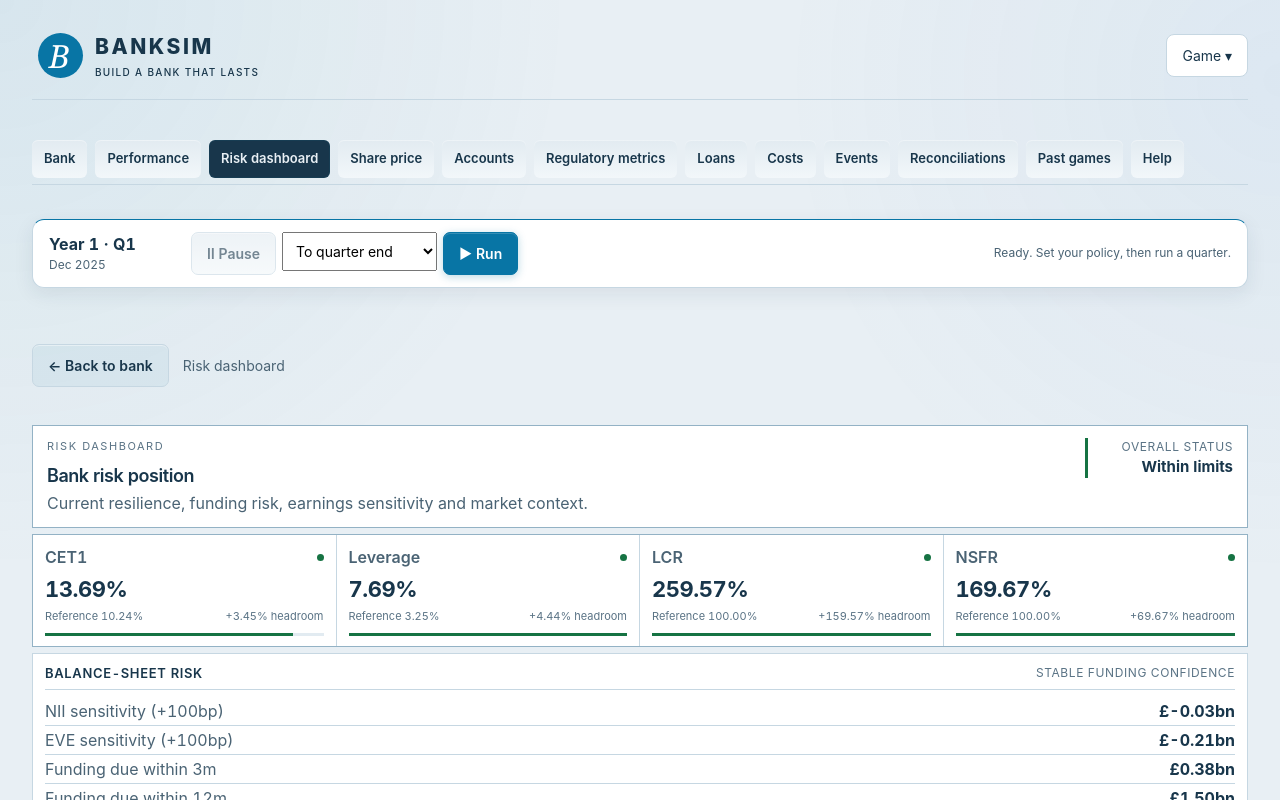
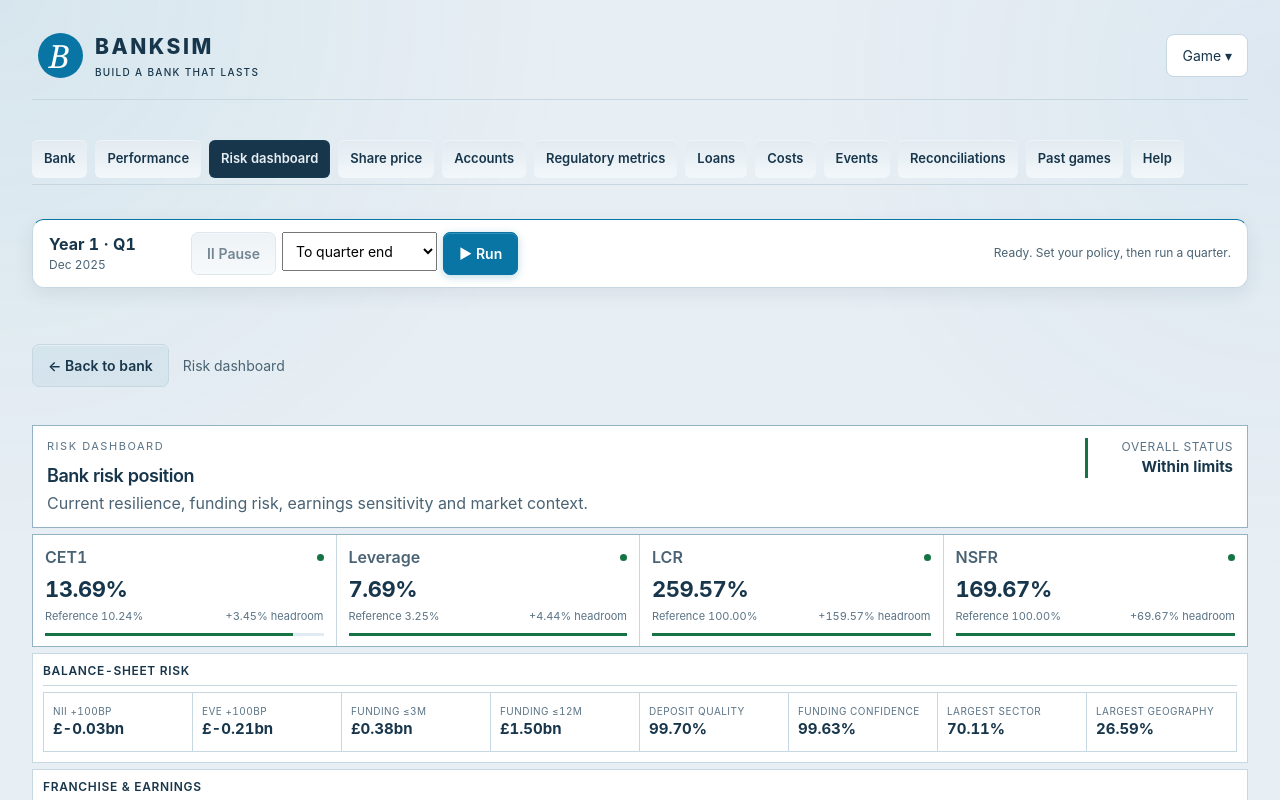
Before and after one commit to andrewlinn957/banksim, a React (Vite) app: page / in a window 1280 px wide. Both pictures are taken after a click on the button "Risk dashboard". Shown: the top 800 px of the page. Built offline with nearby package versions, Linux system fonts and the light colour scheme.

Commit message:
Restore macro intelligence to risk dashboard
Rework the Risk dashboard into dense horizontal data strips and restore regime, R*, macro factors and gilt-curve diagnostics.

```diff
--- a/src/components/RiskDashboard.css
+++ b/src/components/RiskDashboard.css
@@ -1,5 +1,5 @@
 .risk-command {
-  gap: 10px;
+  gap: 8px;
 }
 
 .risk-command-header {
@@ -58,8 +58,7 @@
 
 .risk-signal-label,
 .risk-signal-meta,
-.risk-panel-heading,
-.risk-data-list > div {
+.risk-panel-heading {
   display: flex;
   align-items: center;
   justify-content: space-between;
@@ -110,54 +109,83 @@
   height: 100%;
 }
 
-.risk-command-grid {
-  display: grid;
-  grid-template-columns: repeat(2, minmax(0, 1fr));
-  gap: 8px;
-}
-
 .risk-command-panel {
   border: 1px solid var(--border);
   background: var(--panel-strong);
-  padding: 10px 12px;
-}
-
-.risk-command-panel-wide {
-  grid-column: 1 / -1;
+  padding: 8px 10px 10px;
+  min-width: 0;
 }
 
 .risk-panel-heading {
-  margin-bottom: 7px;
-  padding-bottom: 6px;
+  margin-bottom: 6px;
+  padding-bottom: 5px;
   border-bottom: 1px solid var(--border);
 }
 
 .risk-panel-heading h3 {
   margin: 0;
-  font-size: 13px;
+  font-size: 12px;
   text-transform: uppercase;
-  letter-spacing: .05em;
+  letter-spacing: .055em;
 }
 
-.risk-data-list {
-  margin: 0;
+.risk-metric-strip {
+  display: grid;
+  gap: 0;
+  border: 1px solid var(--border);
+  overflow-x: auto;
+  overscroll-behavior-inline: contain;
+  scrollbar-width: thin;
 }
 
-.risk-data-list > div {
-  min-height: 29px;
-  border-bottom: 1px solid var(--border);
+.risk-strip-balance { grid-template-columns: repeat(8, minmax(145px, 1fr)); }
+.risk-strip-franchise { grid-template-columns: repeat(6, minmax(150px, 1fr)); }
+.risk-strip-macro { grid-template-columns: repeat(10, minmax(135px, 1fr)); }
+.risk-strip-factors { grid-template-columns: repeat(4, minmax(160px, 1fr)); }
+.risk-strip-curve { grid-template-columns: repeat(7, minmax(110px, 1fr)); }
+.risk-strip-curve-diagnostics { grid-template-columns: repeat(6, minmax(130px, 1fr)); }
+
+.risk-metric {
+  min-width: 0;
+  min-height: 58px;
+  padding: 7px 9px;
+  border-right: 1px solid var(--border);
+  display: flex;
+  flex-direction: column;
+  justify-content: center;
 }
 
-.risk-data-list > div:last-child { border-bottom: 0; }
+.risk-metric:last-child { border-right: 0; }
 
-.risk-data-list dt {
-  color: var(--muted);
+.risk-metric > span {
+  color: var(--dim);
+  font-size: 10px;
+  line-height: 1.2;
+  text-transform: uppercase;
+  letter-spacing: .045em;
 }
 
-.risk-data-list dd {
-  margin: 0;
-  font-weight: 650;
-  text-align: right;
+.risk-metric > strong {
+  display: block;
+  margin-top: 3px;
+  font-size: 15px;
+  line-height: 1.15;
+  white-space: nowrap;
+}
+
+.risk-metric > small {
+  margin-top: 2px;
+  color: var(--dim);
+  font-size: 10px;
+  white-space: nowrap;
+}
+
+.risk-substrip-label {
+  margin: 7px 0 4px;
+  color: var(--dim);
+  font-size: 10px;
+  text-transform: uppercase;
+  letter-spacing: .055em;
 }
 
 .risk-delta-grid {
@@ -178,7 +206,7 @@
 .risk-delta span {
   display: block;
   color: var(--dim);
-  font-size: 11px;
+  font-size: 10px;
   text-transform: uppercase;
   letter-spacing: .04em;
 }
@@ -195,15 +223,19 @@
   .risk-signal-grid { grid-template-columns: repeat(2, minmax(0, 1fr)); }
   .risk-signal:nth-child(2) { border-right: 0; }
   .risk-signal:nth-child(-n+2) { border-bottom: 1px solid var(--border); }
-  .risk-command-grid { grid-template-columns: 1fr; }
-  .risk-command-panel-wide { grid-column: auto; }
   .risk-delta-grid { grid-template-columns: 1fr 1fr; }
   .risk-delta { border-bottom: 1px solid var(--border); }
 }
 
 @media (max-width: 560px) {
   .risk-command-header { flex-direction: column; }
-  .risk-command-status { align-items: flex-start; border-left: 0; border-top: 3px solid var(--border-strong); padding: 7px 0 0; width: 100%; }
+  .risk-command-status {
+    align-items: flex-start;
+    border-left: 0;
+    border-top: 3px solid var(--border-strong);
+    padding: 7px 0 0;
+    width: 100%;
+  }
   .risk-signal-grid { grid-template-columns: 1fr; }
   .risk-signal { border-right: 0; border-bottom: 1px solid var(--border); }
   .risk-signal:last-child { border-bottom: 0; }
--- a/src/components/RiskDashboard.tsx
+++ b/src/components/RiskDashboard.tsx
@@ -1,3 +1,4 @@
+import { ReactNode } from 'react';
 import { BankState } from '../domain/bankState';
 import { SimulationConfig } from '../domain/config';
 import { BalanceSheetSide } from '../domain/enums';
@@ -18,6 +19,19 @@ const signalState = (value: number, limit: number, watchBuffer: number): SignalS
   if (value < limit + watchBuffer) return 'watch';
   return 'good';
 };
+
+// These are the policy-rule parameters used by the UK macro model.
+// Keep the diagnostics here aligned with src/engine/ukMarketModel.ts.
+const UK_MACRO_DIAGNOSTICS = {
+  inflationTarget: 0.02,
+  neutralRealMean: 0.0125,
+  neutralRealStd: 0.0045,
+  inflationResponse: 1.5,
+  demandResponse: 0.003,
+};
+
+const titleCase = (value: string): string => value.charAt(0).toUpperCase() + value.slice(1);
+const formatFactor = (value: number): string => (Number.isFinite(value) ? value.toFixed(2) : '—');
 
 const RiskDashboard = ({ state, config, attribution }: Props) => {
   const risk = state.risk.riskMetrics;
@@ -43,6 +57,21 @@ const RiskDashboard = ({ state, config, attribution }: Props) => {
   const hasBadSignal = signals.some((item) => signalState(item.value, item.limit, item.watch) === 'bad');
   const hasWatchSignal = signals.some((item) => signalState(item.value, item.limit, item.watch) === 'watch');
   const status = state.status.hasFailed || hasBadSignal ? 'Critical' : hasWatchSignal || risk.internalCet1Headroom < 0 ? 'Attention' : 'Within limits';
+
+  const macro = state.market.macroModel;
+  const factors = macro.factors;
+  const rStarReal = UK_MACRO_DIAGNOSTICS.neutralRealMean + UK_MACRO_DIAGNOSTICS.neutralRealStd * factors.R;
+  const neutralNominal = rStarReal + UK_MACRO_DIAGNOSTICS.inflationTarget;
+  const policyTarget =
+    rStarReal +
+    state.market.inflationRate +
+    UK_MACRO_DIAGNOSTICS.inflationResponse * (state.market.inflationRate - UK_MACRO_DIAGNOSTICS.inflationTarget) +
+    UK_MACRO_DIAGNOSTICS.demandResponse * factors.D;
+
+  const curve = state.market.giltCurve;
+  const { yields, nelsonSiegel } = curve;
+  const twoTenSlope = yields.y10 - yields.y2;
+  const fiveThirtySlope = yields.y30 - yields.y5;
 
   return (
     <section className="risk-command stack" aria-label="Risk dashboard">
@@ -74,46 +103,73 @@ const RiskDashboard = ({ state, config, attribution }: Props) => {
         })}
       </div>
 
-      <div className="risk-command-grid">
-        <section className="risk-command-panel risk-command-panel-wide">
-          <div className="risk-panel-heading"><h3>Balance-sheet risk</h3><span>{risk.fundingConfidenceState} funding confidence</span></div>
-          <dl className="risk-data-list">
-            <RiskRow label="NII sensitivity (+100bp)" value={formatCurrency(risk.niiSensitivity100bp)} />
-            <RiskRow label="EVE sensitivity (+100bp)" value={formatCurrency(risk.eveSensitivity100bp)} />
-            <RiskRow label="Funding due within 3m" value={formatCurrency(risk.fundingMaturing3m)} />
-            <RiskRow label="Funding due within 12m" value={formatCurrency(risk.fundingMaturing12m)} />
-            <RiskRow label="Deposit quality" value={formatPct(risk.depositQualityIndex)} />
-            <RiskRow label="Funding confidence" value={formatPct(risk.fundingConfidenceScore)} />
-            <RiskRow label="Largest sector concentration" value={formatPct(risk.sectorConcentration)} />
-            <RiskRow label="Largest geography concentration" value={formatPct(risk.geographyConcentration)} />
-          </dl>
+      <RiskStripSection title="Balance-sheet risk" className="risk-strip-balance">
+        <Metric label="NII +100bp" value={formatCurrency(risk.niiSensitivity100bp)} />
+        <Metric label="EVE +100bp" value={formatCurrency(risk.eveSensitivity100bp)} />
+        <Metric label="Funding ≤3m" value={formatCurrency(risk.fundingMaturing3m)} />
+        <Metric label="Funding ≤12m" value={formatCurrency(risk.fundingMaturing12m)} />
+        <Metric label="Deposit quality" value={formatPct(risk.depositQualityIndex)} />
+        <Metric label="Funding confidence" value={formatPct(risk.fundingConfidenceScore)} />
+        <Metric label="Largest sector" value={formatPct(risk.sectorConcentration)} />
+        <Metric label="Largest geography" value={formatPct(risk.geographyConcentration)} />
+      </RiskStripSection>
+
+      <RiskStripSection title="Franchise & earnings" className="risk-strip-franchise">
+        <Metric label="ROE annualised" value={formatPct(roe)} />
+        <Metric label="NIM annualised" value={formatPct(nim)} />
+        <Metric label="Deposit franchise" value={formatPct(state.behaviour.depositFranchiseStrength)} />
+        <Metric label="Share price" value={`£${state.equityMarket.sharePrice.toFixed(2)}`} />
+        <Metric label="Market cap" value={formatCurrency(state.equityMarket.marketCap)} />
+        <Metric label="Total assets" value={formatCurrency(assets)} />
+      </RiskStripSection>
+
+      <section className="risk-command-panel">
+        <div className="risk-panel-heading"><h3>Macro model</h3></div>
+        <div className="risk-metric-strip risk-strip-macro" aria-label="Macro model outputs">
+          <Metric label="Regime" value={titleCase(macro.gdpRegime)} />
+          <Metric label="GDP MoM" value={formatSignedPct(state.market.gdpGrowthMoM)} />
+          <Metric label="Inflation YoY" value={formatPct(state.market.inflationRate)} />
+          <Metric label="Unemployment" value={formatPct(state.market.unemploymentRate)} />
+          <Metric label="Bank Rate" value={formatPct(state.market.baseRate)} />
+          <Metric label="R* real" value={formatPct(rStarReal)} helper="Neutral real rate" />
+          <Metric label="Neutral nominal" value={formatPct(neutralNominal)} />
+          <Metric label="Policy target" value={formatPct(policyTarget)} helper="Before smoothing" />
+          <Metric label="Term premium" value={formatPct(macro.termPremium)} />
+          <Metric label="Credit spread" value={formatPct(state.market.creditSpread)} />
+        </div>
+        <div className="risk-substrip-label">Latent factors</div>
+        <div className="risk-metric-strip risk-strip-factors" aria-label="Macro latent factors">
+          <Metric label="Demand (D)" value={formatFactor(factors.D)} />
+          <Metric label="Supply (S)" value={formatFactor(factors.S)} />
+          <Metric label="Financial stress (F)" value={formatFactor(factors.F)} />
+          <Metric label="Neutral-rate factor (R)" value={formatFactor(factors.R)} />
+        </div>
       </section>
 
       <section className="risk-command-panel">
-          <div className="risk-panel-heading"><h3>Franchise & earnings</h3></div>
-          <dl className="risk-data-list">
-            <RiskRow label="ROE (annualised)" value={formatPct(roe)} />
-            <RiskRow label="NIM (annualised)" value={formatPct(nim)} />
-            <RiskRow label="Deposit franchise" value={formatPct(state.behaviour.depositFranchiseStrength)} />
-            <RiskRow label="Share price" value={`£${state.equityMarket.sharePrice.toFixed(2)}`} />
-            <RiskRow label="Market capitalisation" value={formatCurrency(state.equityMarket.marketCap)} />
-            <RiskRow label="Total assets" value={formatCurrency(assets)} />
-          </dl>
-        </section>
-
-        <section className="risk-command-panel">
-          <div className="risk-panel-heading"><h3>Market context</h3></div>
-          <dl className="risk-data-list">
-            <RiskRow label="Bank Rate" value={formatPct(state.market.baseRate)} />
-            <RiskRow label="Inflation" value={formatPct(state.market.inflationRate)} />
-            <RiskRow label="Unemployment" value={formatPct(state.market.unemploymentRate)} />
-            <RiskRow label="GDP (MoM)" value={formatSignedPct(state.market.gdpGrowthMoM)} />
-            <RiskRow label="Credit spread" value={formatPct(state.market.creditSpread)} />
-          </dl>
+        <div className="risk-panel-heading"><h3>Gilt curve</h3></div>
+        <div className="risk-metric-strip risk-strip-curve" aria-label="Gilt curve yields">
+          <Metric label="1Y" value={formatPct(yields.y1)} />
+          <Metric label="2Y" value={formatPct(yields.y2)} />
+          <Metric label="3Y" value={formatPct(yields.y3)} />
+          <Metric label="5Y" value={formatPct(yields.y5)} />
+          <Metric label="10Y" value={formatPct(yields.y10)} />
+          <Metric label="20Y" value={formatPct(yields.y20)} />
+          <Metric label="30Y" value={formatPct(yields.y30)} />
+        </div>
+        <div className="risk-substrip-label">Curve diagnostics</div>
+        <div className="risk-metric-strip risk-strip-curve-diagnostics" aria-label="Yield curve diagnostics">
+          <Metric label="2s10s" value={formatSignedPct(twoTenSlope)} />
+          <Metric label="5s30s" value={formatSignedPct(fiveThirtySlope)} />
+          <Metric label="NS level β0" value={formatPct(nelsonSiegel.level)} />
+          <Metric label="NS slope β1" value={formatSignedPct(nelsonSiegel.slope)} />
+          <Metric label="NS curvature β2" value={formatSignedPct(nelsonSiegel.curvature)} />
+          <Metric label="NS λ" value={nelsonSiegel.lambda.toFixed(2)} />
+        </div>
       </section>
 
       {attribution && (
-          <section className="risk-command-panel risk-command-panel-wide">
+        <section className="risk-command-panel">
           <div className="risk-panel-heading"><h3>Last close</h3><span>Change from the previous month</span></div>
           <div className="risk-delta-grid">
             <Delta label="CET1" value={formatSignedPct(attribution.metrics.cet1Ratio.delta)} />
@@ -129,13 +185,31 @@ const RiskDashboard = ({ state, config, attribution }: Props) => {
           </div>
         </section>
       )}
-      </div>
     </section>
   );
 };
 
-const RiskRow = ({ label, value }: { label: string; value: string }) => (
-  <div><dt>{label}</dt><dd>{value}</dd></div>
+const RiskStripSection = ({
+  title,
+  className,
+  children,
+}: {
+  title: string;
+  className: string;
+  children: ReactNode;
+}) => (
+  <section className="risk-command-panel">
+    <div className="risk-panel-heading"><h3>{title}</h3></div>
+    <div className={`risk-metric-strip ${className}`}>{children}</div>
+  </section>
+);
+
+const Metric = ({ label, value, helper }: { label: string; value: string; helper?: string }) => (
+  <div className="risk-metric">
+    <span>{label}</span>
+    <strong>{value}</strong>
+    {helper && <small>{helper}</small>}
+  </div>
 );
 
 const Delta = ({ label, value }: { label: string; value: string }) => (
```
Also changed, not shown: 1 other file (tests, documents, lock files or other folders). Lines whose indentation alone changed are shown as unchanged.
